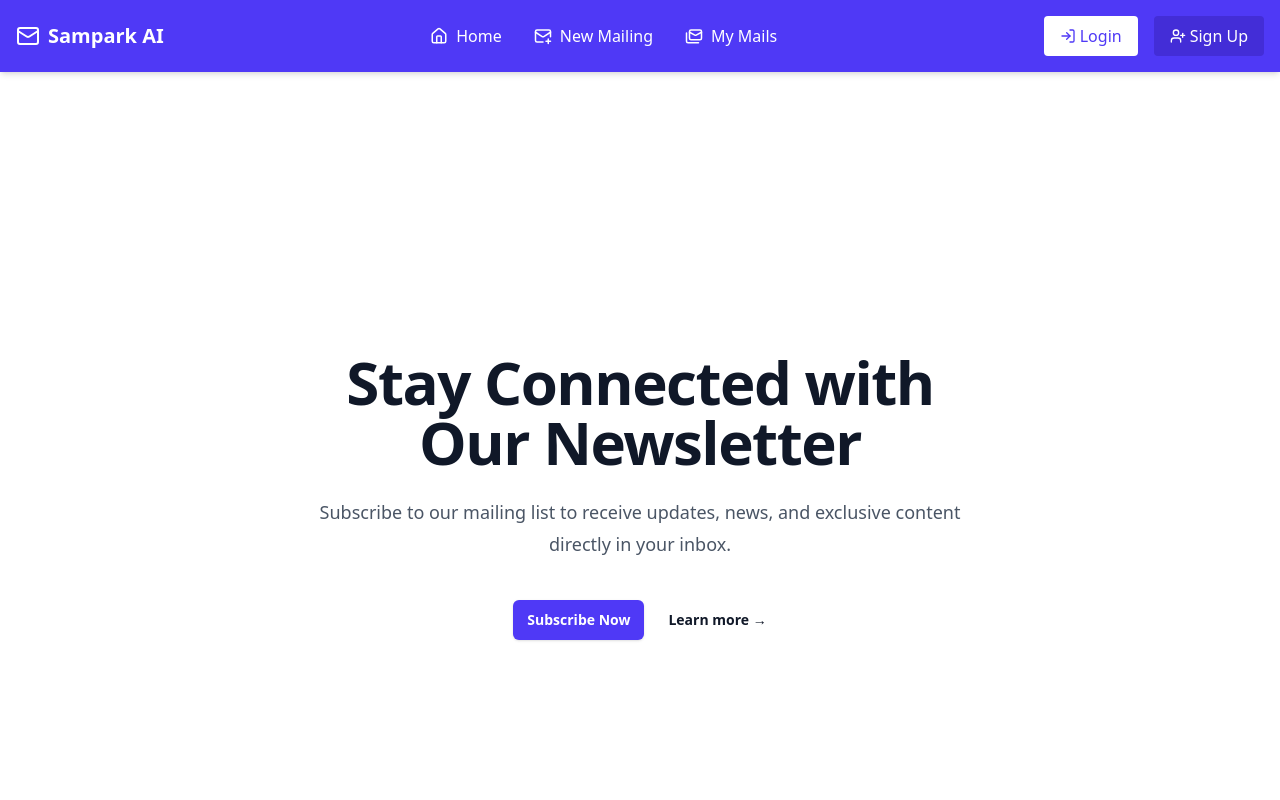
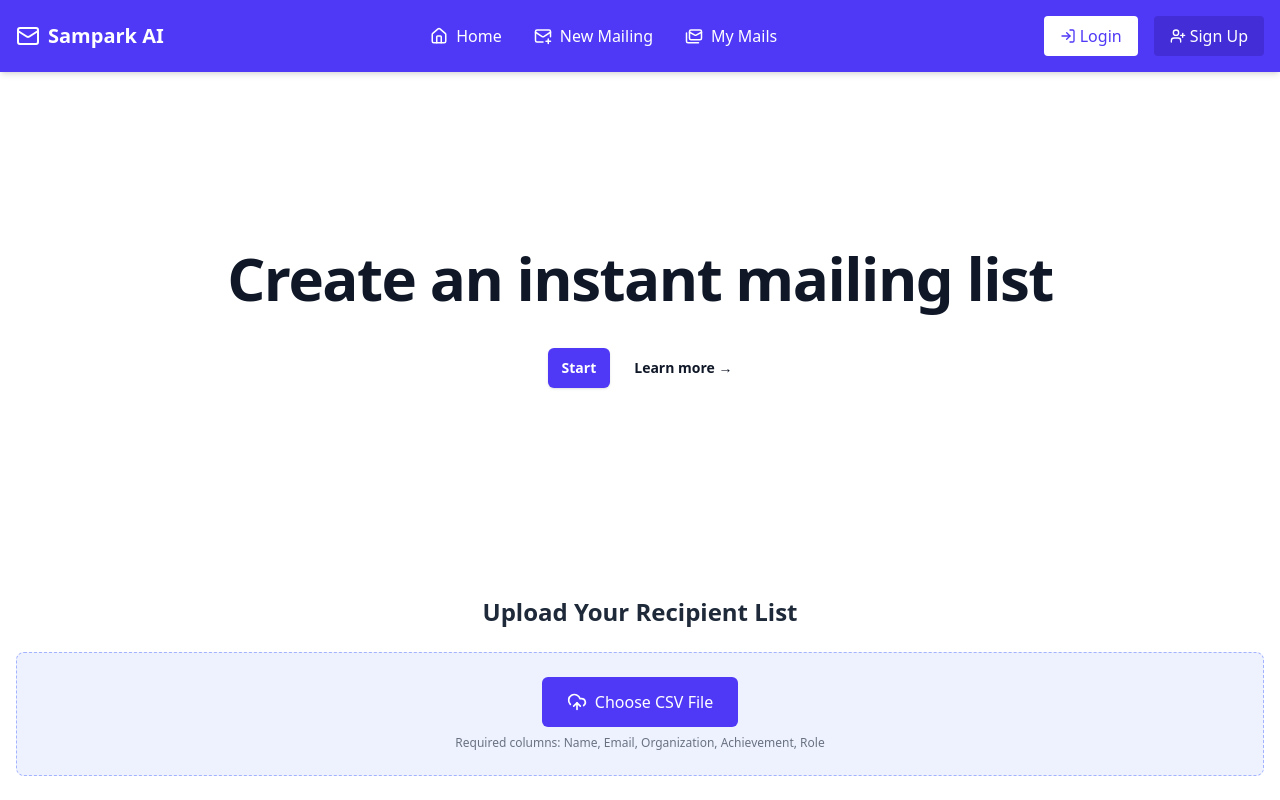
Before and after one commit to adityasriv2317/Sampark-AI, a React (Vite) app in the folder client/: page /new-mailing in a window 1280 px wide. Shown: the top 800 px of the page. Built offline with nearby package versions, Linux system fonts and the light colour scheme.

Commit message:
csv parse

```diff
--- /dev/null
+++ b/client/src/components/CSVparser.jsx
@@ -0,0 +1,200 @@
+import React, { useState } from "react";
+import Papa from "papaparse";
+import { UploadCloud } from "lucide-react"; // Import an icon for the button
+
+// Helper function to extract the first name
+const getFirstName = (fullName) => {
+  if (!fullName || typeof fullName !== "string") {
+    return ""; // Return empty string if name is invalid
+  }
+  return fullName.trim().split(" ")[0]; // Get the first part after trimming
+};
+
+const CSVParser = () => {
+  const [parsedData, setParsedData] = useState([]);
+  const [error, setError] = useState("");
+  const [fileName, setFileName] = useState(""); // State to hold the selected file name
+
+  const handleFileUpload = (event) => {
+    const file = event.target.files[0];
+
+    if (file) {
+      setFileName(file.name); // Set the file name
+      setError(""); // Clear previous errors
+      setParsedData([]); // Clear previous data
+
+      Papa.parse(file, {
+        header: true,
+        skipEmptyLines: true, // Skip empty lines
+        complete: (results) => {
+          // Validate if the CSV has required columns - Changed "FirstName" to "Name"
+          const requiredColumns = [
+            "Name", // Changed from FirstName
+            "Email",
+            "Organization",
+            "Achievement",
+            "Role",
+          ];
+
+          const headerRow = results.meta.fields;
+          if (!headerRow) {
+            setError(
+              "Could not detect headers in the CSV file. Ensure the first row contains headers."
+            );
+            setParsedData([]);
+            setFileName("");
+            return;
+          }
+
+          const missingColumns = requiredColumns.filter(
+            (col) => !headerRow.includes(col)
+          );
+
+          if (missingColumns.length > 0) {
+            // Updated error message
+            setError(
+              `Missing required columns: ${missingColumns.join(
+                ", "
+              )}. Please ensure your CSV has 'Name', 'Email', 'Organization', 'Achievement', and 'Role' columns.`
+            );
+            setParsedData([]);
+            setFileName(""); // Clear filename on error
+          } else {
+            // Filter out rows where all required fields might be empty
+            const validData = results.data.filter((row) =>
+              requiredColumns.some((col) => row[col] && row[col].trim() !== "")
+            );
+            if (validData.length === 0 && results.data.length > 0) {
+              setError(
+                "CSV parsed, but no valid data rows found (rows might be empty or lack required fields)."
+              );
+              setParsedData([]);
+            } else {
+              setParsedData(validData);
+              setError("");
+            }
+          }
+        },
+        error: (error) => {
+          setError("Error parsing CSV file: " + error.message);
+          setParsedData([]);
+          setFileName(""); // Clear filename on error
+        },
+      });
+    } else {
+      setFileName(""); // Clear filename if no file is selected
+      setParsedData([]);
+      setError("");
+    }
+  };
+
+  return (
+    // Main container with padding and margin
+    <div id="csv-parser" className="csv-parser container mx-auto px-4 py-8">
+      <h2 className="text-2xl font-semibold text-center text-gray-800 mb-6">
+        Upload Your Recipient List
+      </h2>
+
+      {/* File Input Section */}
+      <div className="mb-6 p-6 border border-dashed border-indigo-300 rounded-lg bg-indigo-50 text-center">
+        <label
+          htmlFor="csv-upload"
+          className="cursor-pointer inline-flex items-center justify-center px-6 py-3 border border-transparent text-base font-medium rounded-md text-white bg-indigo-600 hover:bg-indigo-700 focus:outline-none focus:ring-2 focus:ring-offset-2 focus:ring-indigo-500 transition-colors duration-200"
+        >
+          <UploadCloud size={20} className="mr-2" />
+          Choose CSV File
+        </label>
+        <input
+          id="csv-upload"
+          type="file"
+          accept=".csv"
+          onChange={handleFileUpload}
+          className="hidden" // Hide the default input
+        />
+        {fileName && (
+          <p className="mt-3 text-sm text-gray-600">
+            Selected file: <span className="font-medium">{fileName}</span>
+          </p>
+        )}
+        {/* Updated helper text */}
+        <p className="mt-2 text-xs text-gray-500">
+          Required columns: Name, Email, Organization, Achievement, Role
+        </p>
+      </div>
+
+      {/* Error Message Display */}
+      {error && (
+        <div
+          className="mb-6 p-4 bg-red-100 border border-red-400 text-red-700 rounded-md"
+          role="alert"
+        >
+          <p className="font-bold">Error</p>
+          <p>{error}</p>
+        </div>
+      )}
+
+      {/* Data Table Display */}
+      {parsedData.length > 0 && (
+        <div className="overflow-x-auto border border-indigo-600 shadow-md shadow-indigo-200 rounded-lg">
+          {" "}
+          {/* Added shadow and rounded corners */}
+          <h3 className="text-xl font-semibold text-gray-700 mb-4 px-4 pt-4">
+            Preview Data ({parsedData.length} rows)
+          </h3>
+          <table className="min-w-full divide-y divide-gray-200">
+            <thead className="bg-indigo-500 text-white">
+              {" "}
+              {/* Styled table header */}
+              <tr>
+                {/* Updated headers */}
+                {["Name", "Email", "Organization", "Achievement", "Role"].map(
+                  (header) => (
+                    <th
+                      key={header}
+                      scope="col"
+                      className="px-6 py-3 text-left text-xs font-medium uppercase tracking-wider"
+                    >
+                      {/* Display "First Name" for the "Name" column header */}
+                      {header === "Name"
+                        ? "First Name"
+                        : header.replace(/([A-Z])/g, " $1").trim()}
+                    </th>
+                  )
+                )}
+              </tr>
+            </thead>
+            <tbody className="bg-white divide-y divide-gray-200">
+              {parsedData.map((row, index) => (
+                <tr
+                  key={index}
+                  className="hover:bg-gray-50 transition-colors duration-150"
+                >
+                  {" "}
+                  {/* Hover effect */}
+                  {/* Extract and display First Name from Name column */}
+                  <td className="px-6 py-4 whitespace-nowrap text-sm text-gray-700">
+                    {getFirstName(row.Name)}
+                  </td>
+                  <td className="px-6 py-4 whitespace-nowrap text-sm text-gray-700">
+                    {row.Email}
+                  </td>
+                  <td className="px-6 py-4 whitespace-nowrap text-sm text-gray-700">
+                    {row.Organization}
+                  </td>
+                  <td className="px-6 py-4 whitespace-nowrap text-sm text-gray-700">
+                    {row.Achievement}
+                  </td>
+                  <td className="px-6 py-4 whitespace-nowrap text-sm text-gray-700">
+                    {row.Role}
+                  </td>
+                </tr>
+              ))}
+            </tbody>
+          </table>
+        </div>
+      )}
+    </div>
+  );
+};
+
+export default CSVParser;
--- a/client/src/layouts/MailingLayout.jsx
+++ b/client/src/layouts/MailingLayout.jsx
@@ -1,22 +1,28 @@
 import React from "react";
 import Navbar from "../components/Navbar";
 import Footer from "../components/Footer";
+import CSVParser from "../components/CSVparser";
 
 const Hero = () => {
   return (
-    <div className="relative isolate px-6 pt-14 lg:px-8">
-      <div className="mx-auto max-w-2xl py-32 sm:py-48 lg:py-56">
+    <div className="relative isolate px-6 lg:px-8">
+      <div className="mx-auto max-w-4xl py-32 sm:py-48 lg:py-44">
         <div className="text-center">
-          <h1 className="text-4xl font-bold tracking-tight text-gray-900 sm:text-6xl">
-            Stay Connected with Our Newsletter
+          <h1 className="text-3xl font-bold tracking-tight text-gray-900 sm:text-6xl">
+            Create an instant mailing list
           </h1>
-          <p className="mt-6 text-lg leading-8 text-gray-600">
-            Subscribe to our mailing list to receive updates, news, and
-            exclusive content directly in your inbox.
-          </p>
           <div className="mt-10 flex items-center justify-center gap-x-6">
-            <button className="rounded-md bg-indigo-600 px-3.5 py-2.5 text-sm font-semibold text-white shadow-sm hover:bg-indigo-500 focus-visible:outline focus-visible:outline-2 focus-visible:outline-offset-2 focus-visible:outline-indigo-600">
-              Subscribe Now
+            <button
+              className="rounded-md bg-indigo-600 px-3.5 py-2.5 text-sm font-semibold text-white shadow-sm hover:bg-indigo-500 focus-visible:outline-2 focus-visible:outline-offset-2 focus-visible:outline-indigo-600"
+              onClick={() => {
+                // scroll to the CSV parser section
+                const csvParserSection = document.getElementById("csv-parser");
+                if (csvParserSection) {
+                  csvParserSection.scrollIntoView({ behavior: "smooth" });
+                }
+              }}
+            >
+              Start
             </button>
             <a
               href="#features"
@@ -37,6 +43,8 @@ const MailingLayout = () => {
       <Navbar />
       <main className="flex-grow">
         <Hero />
+
+        <CSVParser />
       </main>
       <Footer />
     </div>
```
